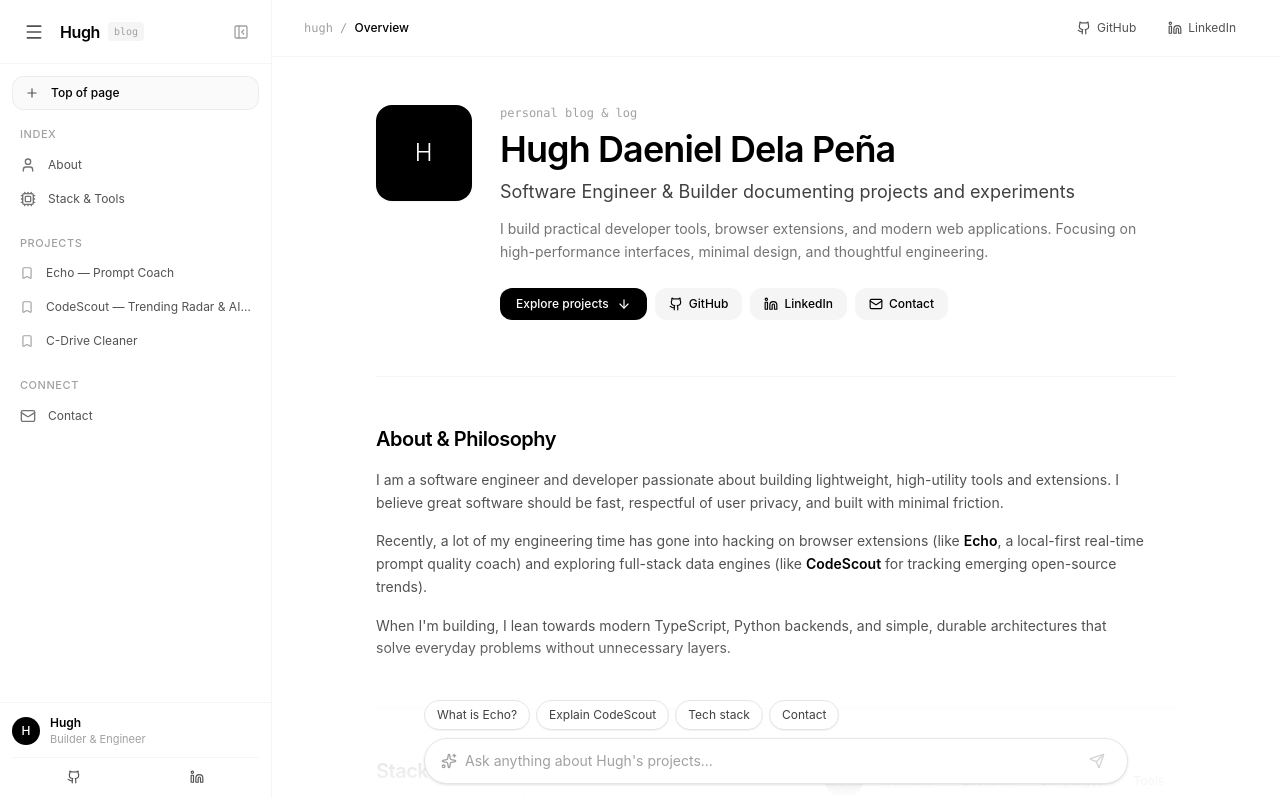
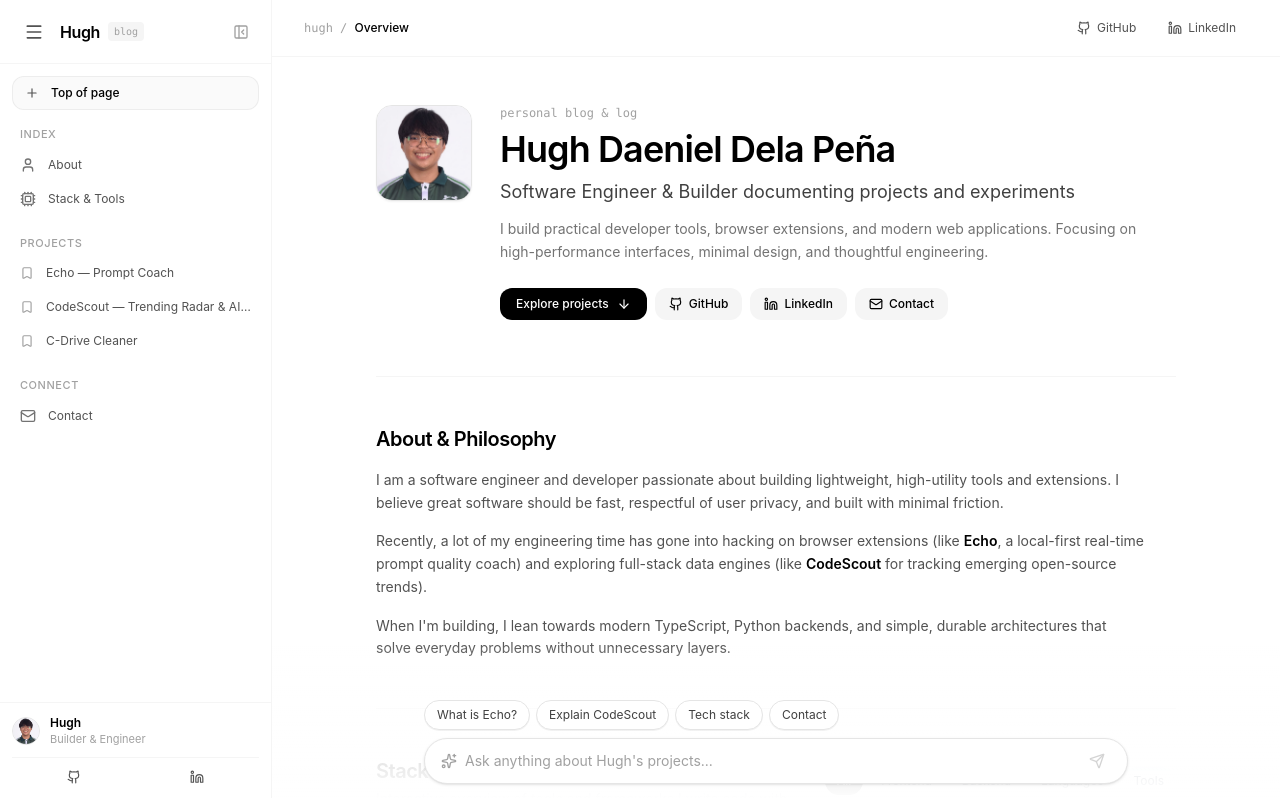
Before and after one commit to MrYharon/portfolio, a React (Vite) app: page / in a window 1280 px wide. Shown: the top 798 px of the page. Built offline with nearby package versions, Linux system fonts and the light colour scheme.

Commit message:
feat: add Hugh's headshot photo to Hero and Sidebar

```diff
--- a/src/components/Hero.tsx
+++ b/src/components/Hero.tsx
@@ -14,9 +14,11 @@ export const Hero: React.FC<HeroProps> = ({ personal, onExploreProjects }) => {
       <div className="flex flex-col md:flex-row items-center md:items-start gap-7">
         {/* Minimal Avatar */}
         <div className="shrink-0">
-          <div className="w-20 h-20 sm:w-24 sm:h-24 rounded-2xl bg-black text-white flex items-center justify-center text-2xl font-light tracking-wide shadow-xs">
-            H
-          </div>
+          <img
+            src={personal.avatarUrl || '/profile.png'}
+            alt={personal.name}
+            className="w-20 h-20 sm:w-24 sm:h-24 rounded-2xl object-cover border border-neutral-200 shadow-xs"
+          />
         </div>
 
         {/* Bio & Headlines */}
--- a/src/components/Sidebar.tsx
+++ b/src/components/Sidebar.tsx
@@ -182,9 +182,11 @@ export const Sidebar: React.FC<SidebarProps> = ({
         {/* Bottom Profile Bar */}
         <div className="p-3 border-t border-neutral-100 shrink-0">
           <div className="flex items-center gap-2.5">
-            <div className="w-7 h-7 rounded-full bg-black flex items-center justify-center text-white text-xs font-medium shrink-0">
-              H
-            </div>
+            <img
+              src="/profile.png"
+              alt="Hugh"
+              className="w-7 h-7 rounded-full object-cover border border-neutral-200 shrink-0"
+            />
 
             {isOpen && (
               <div className="min-w-0 flex-1">
--- a/src/data/portfolioData.ts
+++ b/src/data/portfolioData.ts
@@ -11,6 +11,7 @@ export const portfolioData: PortfolioData = {
     github: 'https://github.com/MrYharon',
     linkedin: 'https://www.linkedin.com/in/hugh-daeniel-dela-pe%C3%B1a-a68631431/',
     email: 'hughdaenielfdelapena@gmail.com',
+    avatarUrl: '/profile.png',
   },
   projects: [
     {
--- a/src/types/portfolio.ts
+++ b/src/types/portfolio.ts
@@ -29,6 +29,7 @@ export interface PortfolioData {
     github: string;
     linkedin: string;
     email: string;
+    avatarUrl?: string;
   };
   projects: Project[];
   skills: TechSkill[];
```
Also changed, not shown: public/profile.png (added).
